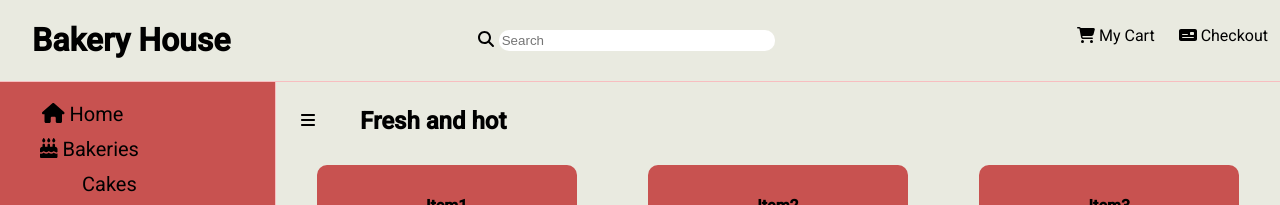
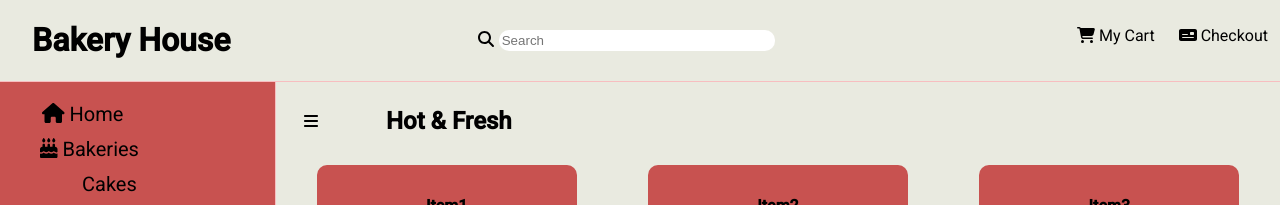
Before and after one commit to shagat/bakery-ecom, an Angular app in the folder bakery/: page / in a window 1280 px wide. Shown: the top 205 px of the page. Built offline with nearby package versions, Linux system fonts and the light colour scheme.

Commit message:
added feedback for actions in the card and heading

```diff
--- a/bakery/src/app/content/content.component.scss
+++ b/bakery/src/app/content/content.component.scss
@@ -38,6 +38,10 @@
         width: 150px;
         height: 175px;
       }
+      &:hover{
+        scale: 1.01;
+        background-color: rgba(200,82,80,.93);
+      }
     }
     .card-btn {
       display: flex;
--- a/bakery/src/app/main/main.component.html
+++ b/bakery/src/app/main/main.component.html
@@ -31,7 +31,7 @@
       >
         <fa-icon [icon]="faBars"></fa-icon>
       </button>
-      <h2>Fresh and hot</h2>
+      <h2>Hot & Fresh</h2>
     </div>
     <app-content></app-content>
   </div>
--- a/bakery/src/app/main/main.component.scss
+++ b/bakery/src/app/main/main.component.scss
@@ -18,9 +18,9 @@
         a {
           transition: border 0.6s ease;
           border: 2px solid transparent;
-          &:hover {
-            border-bottom: 2px solid #c85250;
-          }
+        }
+        &:hover {
+          border-bottom: 2px solid #c85250;
         }
       }
     }
@@ -59,9 +59,14 @@
       justify-content: flex-start;
       button {
         position: relative;
-        left: 20px;
-        top: 5px;
+        left: 10px;
+        top: 15px;
+        width: 50px;
+        height: 50px;
         background-color: transparent;
+        &:hover{
+          background-color: rgba(200,82,80,.4);
+        }
       }
       h2 {
         position: relative;
```
